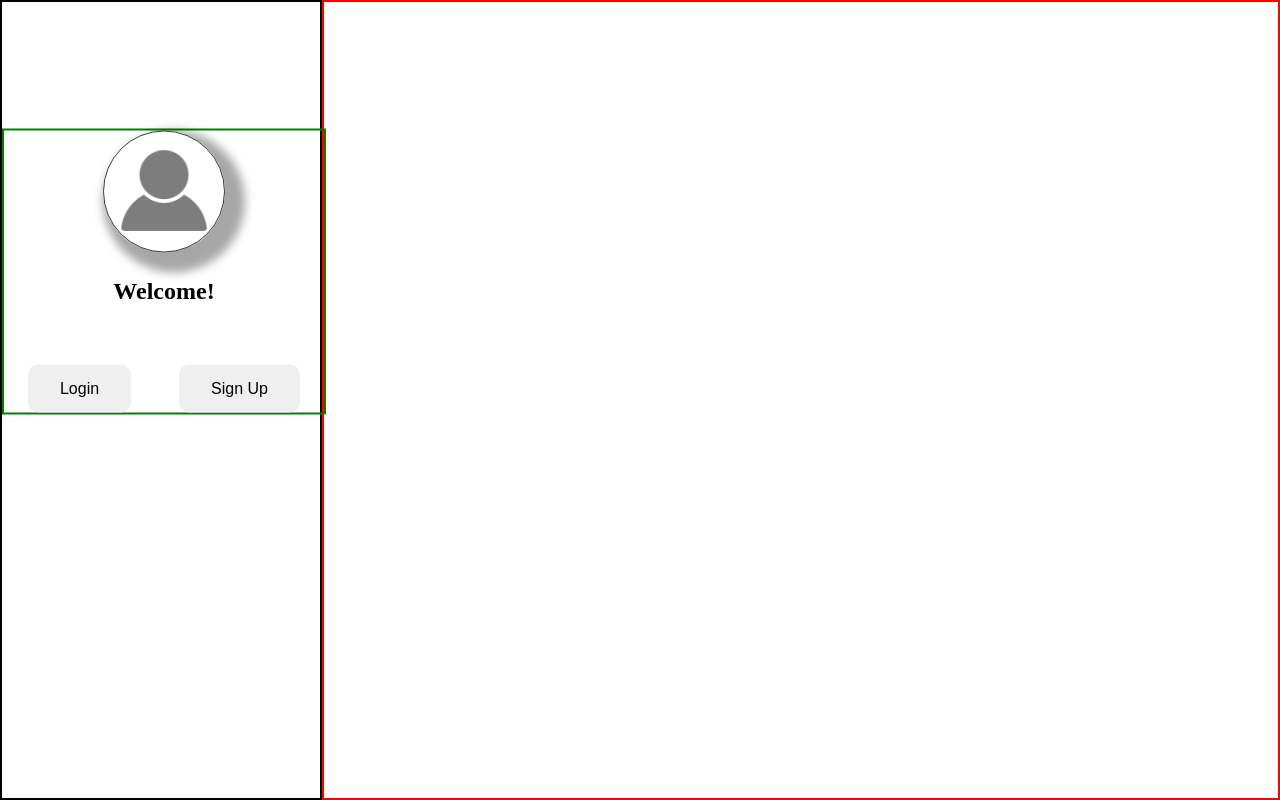
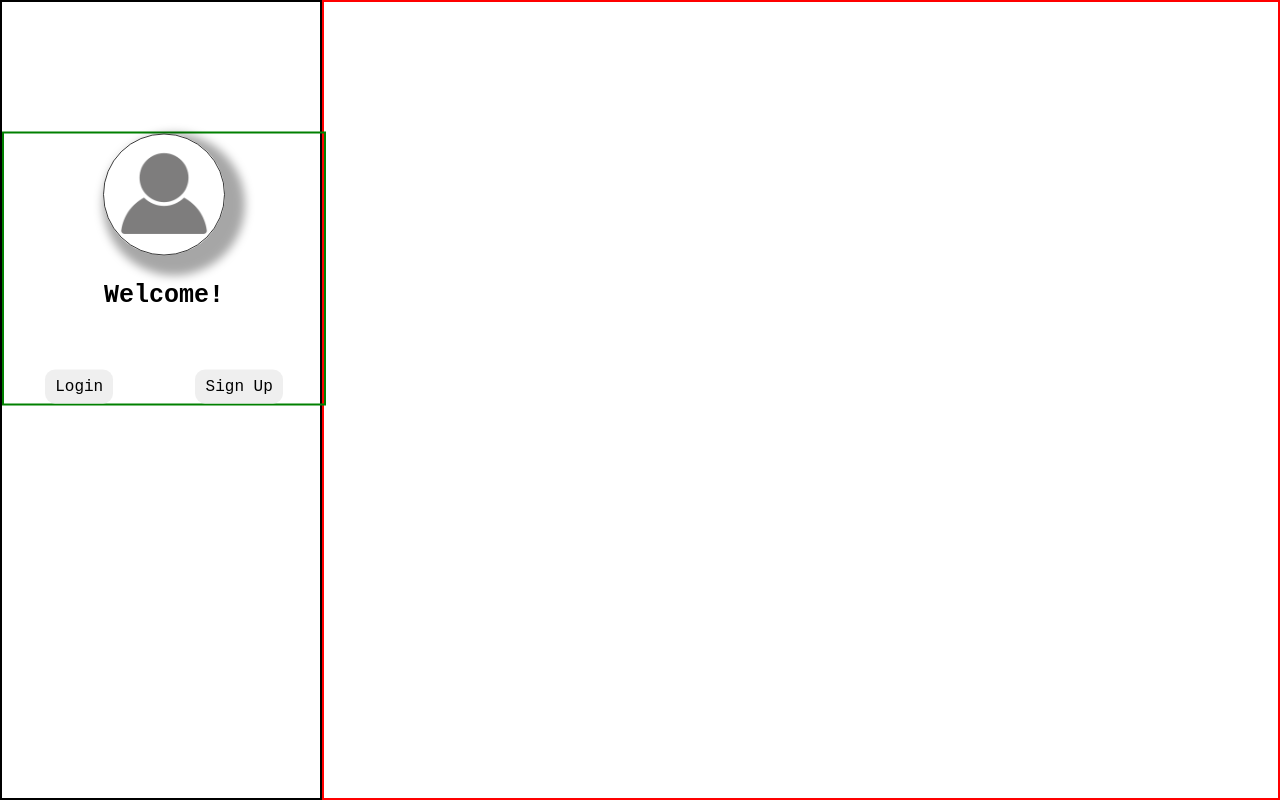
Before and after one commit to Tizsic/LoginPage-Frontend, a plain HTML site: page index.html in a window 1280 px wide. Drawn offline with Linux system fonts and the light colour scheme.

Commit message:
Quick Changes

```diff
--- a/style.css
+++ b/style.css
@@ -1,6 +1,8 @@
 * {
     padding: 0;
     margin: 0;
+    font-family: 'Courier New', Courier, monospace;
+    font-size: 25px;
 }
 
 #container {
@@ -73,7 +75,7 @@
     color:black;
     text-align: center;
     display: inline-block;
-    padding: 15px 32px;
+    padding: 1vh .8vw;
     font-size: 16px;
     transition-duration: 0.4s;
 }
```
